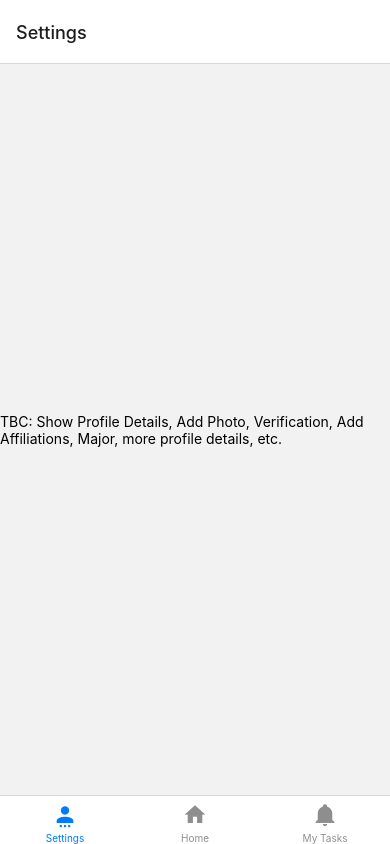
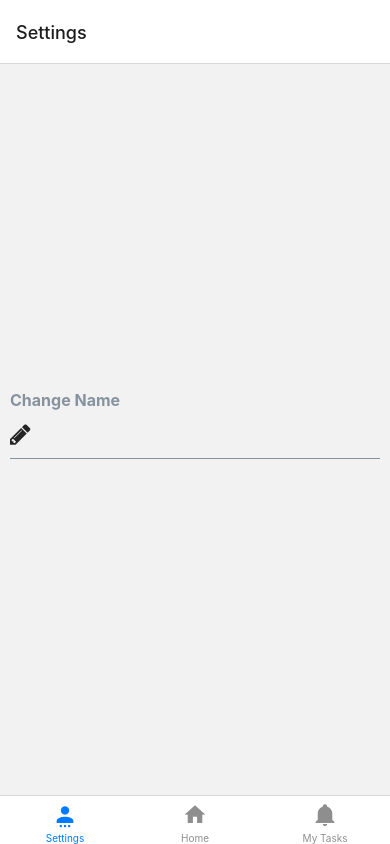
Before and after one commit to Husky-Pack-Team/Husky-Pack-UI, a React Native app: screen /Settings in a window 390 px wide. Built offline with nearby package versions, Linux system fonts and the light colour scheme.

Commit message:
Update SettingsScreen.js

```diff
--- a/components/SettingsScreen.js
+++ b/components/SettingsScreen.js
@@ -1,10 +1,23 @@
 import * as React from 'react';
-import { View, Text } from 'react-native';
+import {View} from 'react-native';
+import { Input } from 'react-native-elements';
 
-function SettingsScreen() {
+function SettingsScreen({name, setName}) {
+
+    function updateName(target) {
+        setName(target);
+        console.log(target);
+    }
+
+    //TODO Show Profile Details, Add Photo, Verification, Add Affiliations, Major, more profile details, etc.
   return (
     <View style={{ flex: 1, alignItems: 'center', justifyContent: 'center' }}>
-      <Text>TBC: Show Profile Details, Add Photo, Verification, Add Affiliations, Major, more profile details, etc.</Text>
+        <Input
+            value={name}
+            label={"Change Name"}
+            leftIcon={{ type: 'font-awesome', name: 'pencil' }}
+            onChangeText={value => setName(value)}
+        />
     </View>
   );
 }
```
